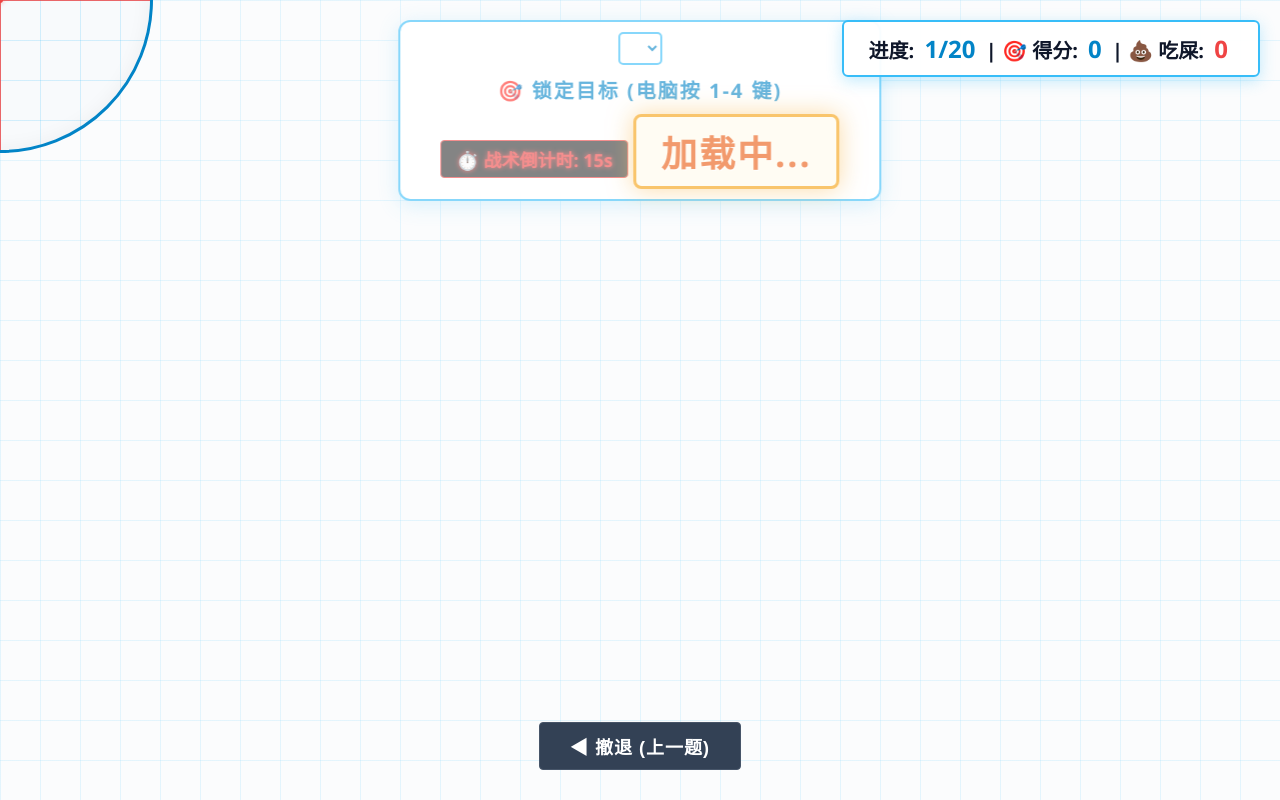
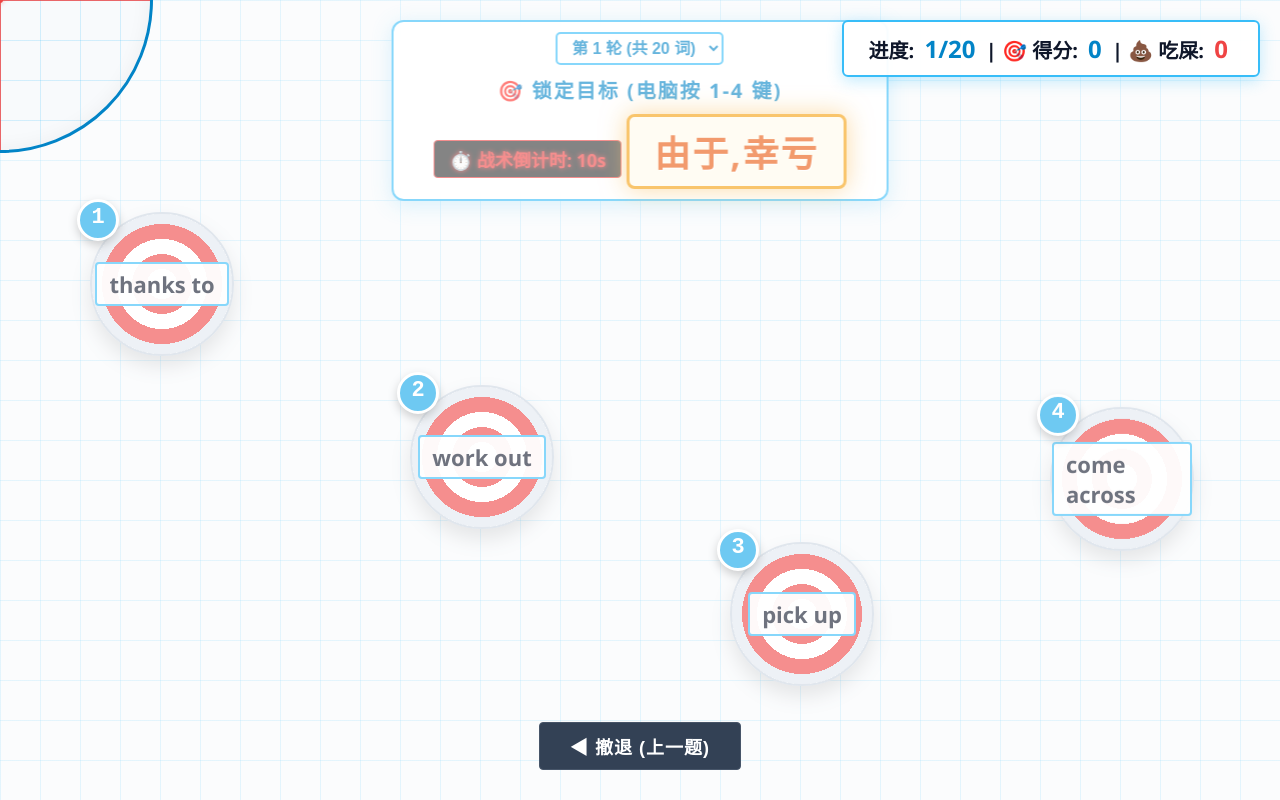
Before and after one commit to qooxy46-wq/practicegame4WY, a plain HTML site: page collocations/index.html in a window 1280 px wide. Drawn offline with nearby package versions, Linux system fonts and the light colour scheme.

Commit message:
Update index.html

```diff
--- a/collocations/index.html
+++ b/collocations/index.html
@@ -210,18 +210,112 @@
     <script>
         // 【核心黑科技：极速降维压缩词库】
         // 这样可以直接绕过代码输出上限，成功载入接近 700 个单词！
-           const rawTextData = [
-            //unit 1
-            “thanks to”,“由于,幸亏”,“be shocked at”,“对……感到震惊”,“suffer from”,“遭受,忍受”,“according to”,“根据”,“deal with”,“处理;应付”,“come across”,“偶遇,遇到”,“fall in love with”,“爱上,喜欢上”,“feel at home. 感觉自在”,“work out”,“解决,算出;实现”,“in case. 以防万一”,“pick up”,“拿起;捡起;学会;买,购买”,“belong to”,“属于”,“end up”,“(尤指经历一系列意外后)最终处于,到头来”,“catch up. 打听(不在时所发生的事情),别后叙谈”,“bring up”,“教育;养育;提出”,“try out”,“试用,试验”,
-            //unit 2
-            “admire the blossoms”,“赏花”,“in memory of”,“为了纪念”,“regardless of”,“不管,不顾”,“complain about”,“抱怨”,“be addressed to”,“被寄给……”,“a number of”,“许多”,“check out”,“查看”,“put up ““把……挂起来“a lantern fair”,“灯会“a red envelope”,“红包“a lantern riddles competition”,“猜灯谜比赛“rice balls”,“汤圆“extend an invitation”,“提出邀请”,“accept an invitation ““接受邀请”,“no less than”,“不少于,多达”,“be keen on”,“热衷,支持”,“have nothing to do with”,“与……无关”,“embrace the change”,“接受变化”,“look forward to”,“期待”,“book a table”,“订桌”,“toast each other ““互相敬酒”,“value one’s memory”,“重视某人的回忆”,
-            //unit 3
-            “go back to ancient China”,“追溯至古老的中国 ““play to one’s hearts’ content”,“尽情地玩耍”,“end with a surprising twist”,“以出乎意料的转折结束 ““break down walls”,“打破隔阂”,“a matter of life and death”,“一件生死攸关事 ““be shaped like a football”,“形状像足球”,“keep track of your fitness”,“记录健康情况 ““place one’s order”,“订购”,“develop your muscles”,“锻炼肌肉 ““be good for your heart”,“对心脏有好处”,“strengthen your lower back”,“加强你的腰部 ““burn calories”,“燃烧卡路里 ““improve your heart and lung function”,“提升你的心肺功能”,“hear from”,“收到某人来信 ““die out”,“灭绝 ““be born win asthma”,“天生患有哮喘”,“get in touch with your friends”,“与朋友取得联系 ““be terrified of skiing”,“害怕滑雪运动 ““my ultimate goal”,“我最终的目标”,
-            //unit 4
-            “be full of confidence”,“充满自信 ““get across”,“解释清楚,传达”,“transform...into...”,“把……变成……”,“on the edge of one’s seat”,“极为激动”,“tick all the right boxes”,“一切顺利,尽如人意”,“put on”,“表演(节目)”,“base...on”,“以……为基础 ”,“all too often”,“通常”,“result in”,“导致,造成”,“live up to”,“符合,不负(盛名)”,“to some extent”,“在某种程度上”,“with...in mind”,“把……放在心上”,“in one’s own right”,“凭借自身,靠自己”,“turn to”,“转向;求助于”
-            //unit 5
-            “be pleased with”,“对…感到满意”, “on one’s own”,“独自 ““set off”,“出发,动身”, “No way”,“不可能”,“agree with”,“同意(某人的看法)”,“at that time”,“那时”,“less than”,“少于”,“be determined to do sth.”,“决心做某事”,“make one’s dream come true”,“使某人的梦想变为现实”,“in particular”,“尤其,特别,格外”,“take every opportunity to do sth.”,“把握一切机会做某事”,“make an impact on”,“对…产生影响”,“when it comes to…”,“说到…在…方面”,“make a comment about/on”,“对…作出评论”,“be used to (doing)sth.”,“习惯于(做)某事”,“become/be familiar with”,“熟悉…”,“over time”,“随着时间的推移,渐渐地,慢慢地”,“make sb. aware of”,“使某人意识到…”,“quit one’s job as”,“辞去…工作”,“regard...as...”,“把……当作……”,“manage to do sth.”,“设法/最终做成了某事”,“can’t wait to do sth.”,“迫不及待地做某事”,“pick up”,“接载;捡起;拾起”,“fall asleep”,“入睡;睡着”,
-];
+          const rawTextData = [
+            // unit 1
+            "thanks to", "由于,幸亏",
+            "be shocked at", "对……感到震惊",
+            "suffer from", "遭受,忍受",
+            "according to", "根据",
+            "deal with", "处理;应付",
+            "come across", "偶遇,遇到",
+            "fall in love with", "爱上,喜欢上",
+            "feel at home", "感觉自在",
+            "work out", "解决,算出;实现",
+            "in case", "以防万一",
+            "pick up", "拿起;捡起;学会;买,购买",
+            "belong to", "属于",
+            "end up", "(尤指经历一系列意外后)最终处于,到头来",
+            "catch up", "打听(不在时所发生的事情),别后叙谈",
+            "bring up", "教育;养育;提出",
+            "try out", "试用,试验",
+
+            // unit 2
+            "admire the blossoms", "赏花",
+            "in memory of", "为了纪念",
+            "regardless of", "不管,不顾",
+            "complain about", "抱怨",
+            "be addressed to", "被寄给……",
+            "a number of", "许多",
+            "check out", "查看",
+            "put up", "把……挂起来",
+            "a lantern fair", "灯会",
+            "a red envelope", "红包",
+            "a lantern riddles competition", "猜灯谜比赛",
+            "rice balls", "汤圆",
+            "extend an invitation", "提出邀请",
+            "accept an invitation", "接受邀请",
+            "no less than", "不少于,多达",
+            "be keen on", "热衷,支持",
+            "have nothing to do with", "与……无关",
+            "embrace the change", "接受变化",
+            "look forward to", "期待",
+            "book a table", "订桌",
+            "toast each other", "互相敬酒",
+            "value one's memory", "重视某人的回忆",
+
+            // unit 3
+            "go back to ancient China", "追溯至古老的中国",
+            "play to one's hearts' content", "尽情地玩耍",
+            "end with a surprising twist", "以出乎意料的转折结束",
+            "break down walls", "打破隔阂",
+            "a matter of life and death", "一件生死攸关事",
+            "be shaped like a football", "形状像足球",
+            "keep track of your fitness", "记录健康情况",
+            "place one's order", "订购",
+            "develop your muscles", "锻炼肌肉",
+            "be good for your heart", "对心脏有好处",
+            "strengthen your lower back", "加强你的腰部",
+            "burn calories", "燃烧卡路里",
+            "improve your heart and lung function", "提升你的心肺功能",
+            "hear from", "收到某人来信",
+            "die out", "灭绝",
+            "be born with asthma", "天生患有哮喘",
+            "get in touch with your friends", "与朋友取得联系",
+            "be terrified of skiing", "害怕滑雪运动",
+            "my ultimate goal", "我最终的目标",
+
+            // unit 4
+            "be full of confidence", "充满自信",
+            "get across", "解释清楚,传达",
+            "transform...into...", "把……变成……",
+            "on the edge of one's seat", "极为激动",
+            "tick all the right boxes", "一切顺利,尽如人意",
+            "put on", "表演(节目)",
+            "base...on", "以……为基础",
+            "all too often", "通常",
+            "result in", "导致,造成",
+            "live up to", "符合,不负(盛名)",
+            "to some extent", "在某种程度上",
+            "with...in mind", "把……放在心上",
+            "in one's own right", "凭借自身,靠自己",
+            "turn to", "转向;求助于",
+
+            // unit 5
+            "be pleased with", "对…感到满意",
+            "on one's own", "独自",
+            "set off", "出发,动身",
+            "No way", "不可能",
+            "agree with", "同意(某人的看法)",
+            "at that time", "那时",
+            "less than", "少于",
+            "be determined to do sth.", "决心做某事",
+            "make one's dream come true", "使某人的梦想变为现实",
+            "in particular", "尤其,特别,格外",
+            "take every opportunity to do sth.", "把握一切机会做某事",
+            "make an impact on", "对…产生影响",
+            "when it comes to…", "说到…在…方面",
+            "make a comment about/on", "对…作出评论",
+            "be used to (doing) sth.", "习惯于(做)某事",
+            "become/be familiar with", "熟悉…",
+            "over time", "随着时间的推移,渐渐地,慢慢地",
+            "make sb. aware of", "使某人意识到…",
+            "quit one's job as", "辞去…工作",
+            "regard...as...", "把……当作……",
+            "manage to do sth.", "设法/最终做成了某事",
+            "can't wait to do sth.", "迫不及待地做某事",
+            "pick up", "接载;捡起;拾起",
+            "fall asleep", "入睡;睡着"
+        ];
 
         // 动态将一维数组切分为 20词 一轮的数据结构
         const roundsData = [];
```
